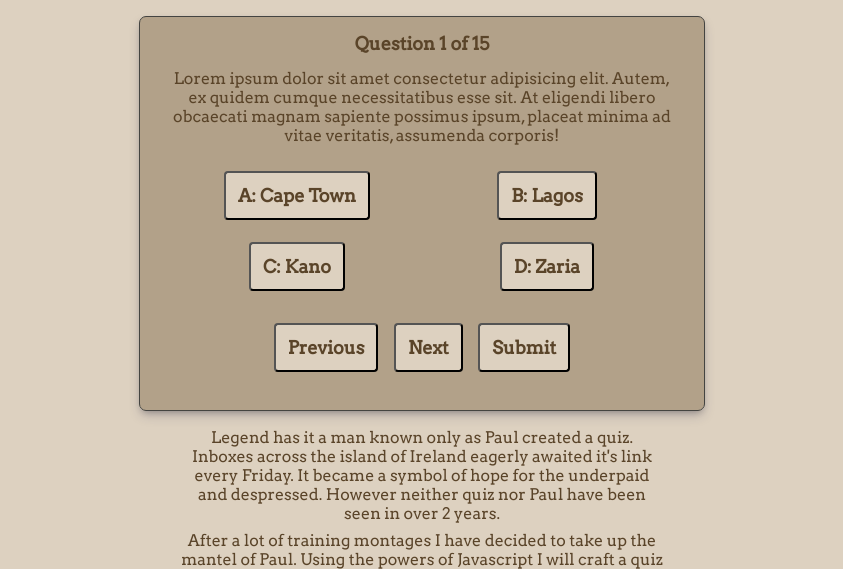
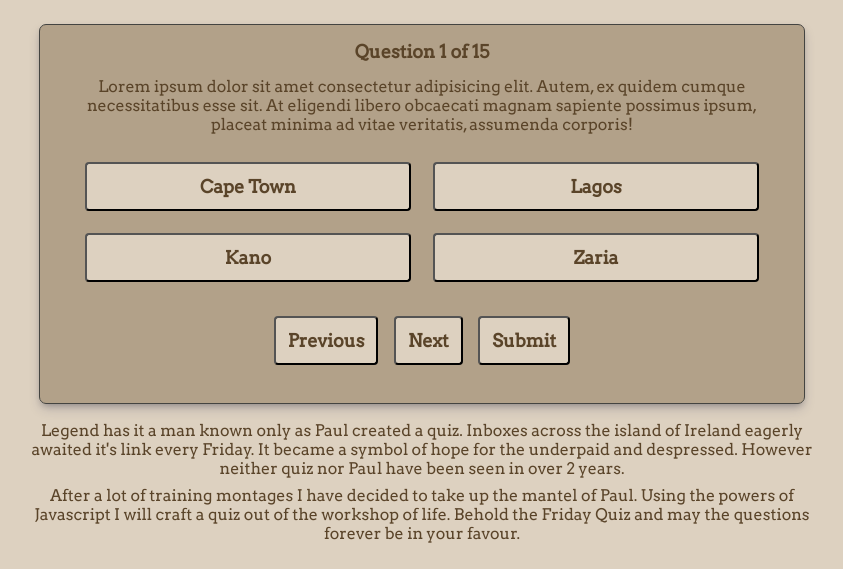
Before and after one commit to alanmac17/pp2-fridayquiz, a plain HTML site: page index.html in a window 1280 px wide. Shown: the part 96-665 px from the top of the page, without its empty margins (218-1061 px from the left). Drawn offline with nearby package versions, Linux system fonts and the light colour scheme.

Commit message:
replace button id var with answers id var, changed width of question area

```diff
--- a/assets/css/style.css
+++ b/assets/css/style.css
@@ -28,7 +28,7 @@ body {
 .container {
     display: grid;
     width: 70%;
-    margin: 0 auto;
+    margin: 1vh auto;
     overflow: auto;
     padding: 10px;
 }
@@ -58,7 +58,7 @@ body {
     padding: 1em 2em 2em 2em;
     background: var(--cover);
     border: 1px solid var(--dark);
-    max-width: 500px;
+    max-width: 700px;
     margin-left: auto;
     margin-right: auto;
     box-shadow: var(--shadow);
@@ -72,14 +72,13 @@ body {
 
 #answers-area {
     display: grid;
-    justify-items: center;
     grid-template-columns: repeat(2, 1fr);
     grid-gap: 10px;
     margin: 1%;
 }
 
 .message-section {
-    max-width: 500px;
+    max-width: 800px;
     margin-left: auto;
     margin-right: auto;
 }
--- a/assets/js/script.js
+++ b/assets/js/script.js
@@ -6,11 +6,6 @@ var questionNo = document.getElementById('current-question-no')
 var currentQuestion = document.getElementById('question-area')
 var currentAnswerOptions = document.getElementById('answers-area')
 
-// buttons
-const button0 = document.getElementById('btn-answ0')
-const button1 = document.getElementById('btn-answ1')
-const button2 = document.getElementById('btn-answ2')
-const button3 = document.getElementById('btn-answ3')
 
 // answers
 const answer0 = document.getElementById('answer0')
--- a/index.html
+++ b/index.html
@@ -30,7 +30,7 @@
                 <div id="progress">
                     Question <span id="current-question-no">1</span> of 15
                 </div>
-                <div id="question-area">
+                <div id="questionArea">
                     Lorem ipsum dolor sit amet consectetur adipisicing elit. Autem, ex quidem cumque necessitatibus esse
                     sit. At
                     eligendi libero obcaecati magnam sapiente possimus ipsum, placeat minima ad vitae veritatis,
@@ -39,10 +39,10 @@
                 </div>
 
                 <div id="answers-area">
-                    <button class="answer-btn btn" id="btn-answ0">A: <span id="answer0"></span></button>
-                    <button class="answer-btn btn" id="btn-answ1">B: <span id="answer1"></span></button>
-                    <button class="answer-btn btn" id="btn-answ2">C: <span id="answer2"></span></button>
-                    <button class="answer-btn btn" id="btn-answ3">D: <span id="answer3"></span></button>
+                    <button class="answer-btn1 btn" id="answer0" onclick="check(this)"></button>
+                    <button class="answer-btn2 btn" id="answer1" onclick="check(this)"></button>
+                    <button class="answer-btn3 btn" id="answer2" onclick="check(this)"></button>
+                    <button class="answer-btn4 btn" id="answer3" onclick="check(this)"></button>
                 </div>
                 <div id="navigation">
                     <button class="prev-btn btn" id="previous">Previous</button>
```
